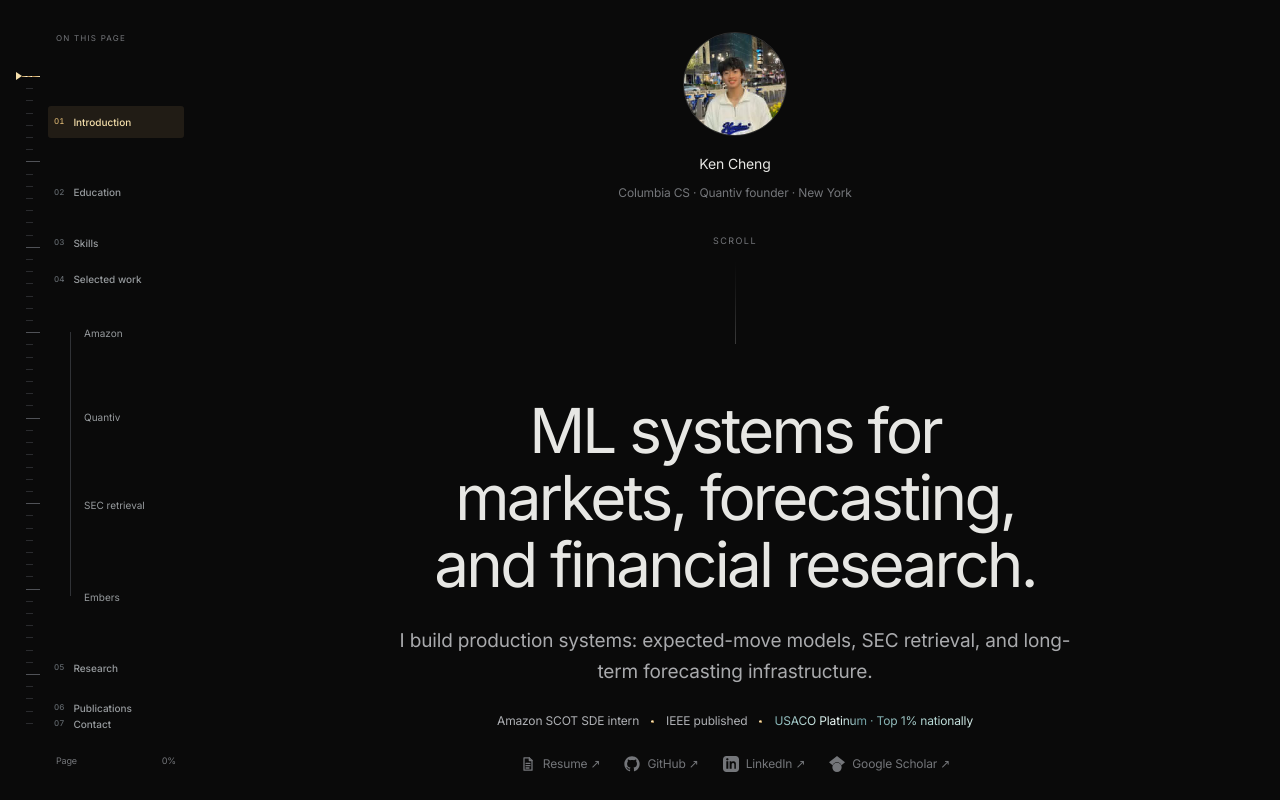
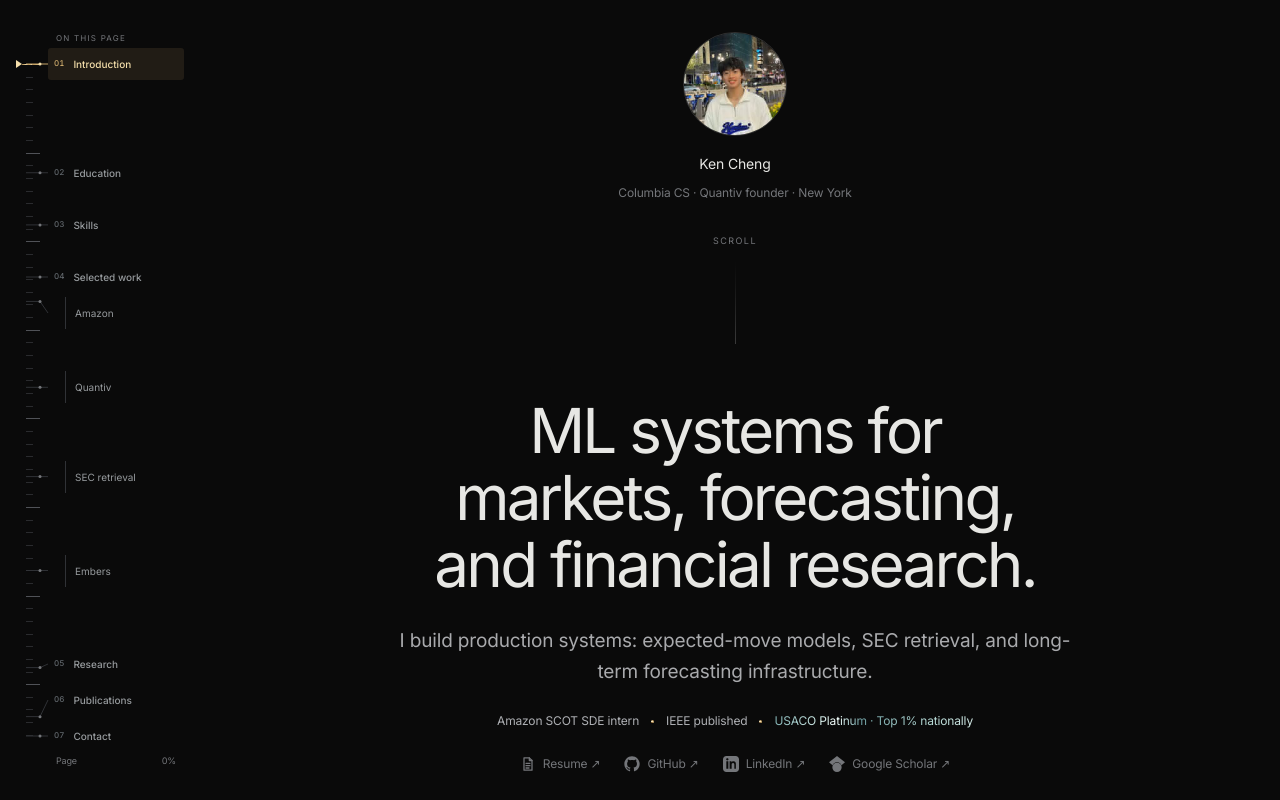
Before and after one commit to kenchengkc/personal-website, a Next.js app: page / in a window 1280 px wide. Shown: the top 800 px of the page. Built offline with nearby package versions, Linux system fonts and the light colour scheme.

Commit message:
Align sidebar with scroll position and update resume

```diff
--- a/app/globals.css
+++ b/app/globals.css
@@ -108,21 +108,18 @@ textarea {
   outline-offset: 4px;
 }
 
-/* Page progress and section navigation share one coordinate scale. */
+/* Page progress and section destinations use the same measured coordinate scale. */
 .scroll-ruler {
   --scroll-progress: 0;
-  --ruler-scale-inset: 44px;
   position: fixed;
   inset: 32px auto 32px 18px;
   z-index: 60;
   width: 166px;
 }
 
-.scroll-ruler[hidden] { display: none; }
-
 .ruler-track {
   position: absolute;
-  inset: var(--ruler-scale-inset) auto var(--ruler-scale-inset) 0;
+  inset: 32px auto 32px 0;
   width: 22px;
   display: flex;
   flex-direction: column;
@@ -157,16 +154,28 @@ textarea {
 
 .ruler-marker i { width: 18px; height: 1px; background: var(--gold-metal); }
 
+.ruler-connectors {
+  position: absolute;
+  inset: 32px auto 32px 0;
+  width: 30px;
+  height: calc(100% - 64px);
+  overflow: visible;
+  pointer-events: none;
+}
+
+.ruler-connectors path { fill: none; stroke: var(--line-strong); stroke-width: 1; }
+.ruler-stop { fill: var(--ink-3); }
+.ruler-connectors .is-active path { stroke: var(--gold); }
+.ruler-connectors .is-active .ruler-stop { fill: var(--gold-bright); }
+
 .ruler-contents {
   position: absolute;
   inset: 0 0 0 30px;
+  display: flex;
+  flex-direction: column;
 }
 
 .ruler-heading {
-  position: absolute;
-  top: 0;
-  right: 0;
-  left: 0;
   padding: 0 8px;
   color: var(--ink-3);
   font-size: 8px;
@@ -174,26 +183,15 @@ textarea {
   text-transform: uppercase;
 }
 
-.ruler-scale {
-  position: absolute;
-  inset: var(--ruler-scale-inset) 0;
-}
-
 .ruler-milestones {
   position: absolute;
-  inset: 0;
+  inset: 32px 0;
   margin: 0;
   padding: 0;
   list-style: none;
 }
 
-.ruler-section {
-  position: absolute;
-  top: calc(var(--milestone-progress) * 100%);
-  left: 0;
-  width: 100%;
-  transform: translateY(-50%);
-}
+.ruler-section { position: absolute; width: 100%; transform: translateY(-50%); }
 
 .ruler-milestone {
   display: flex;
@@ -222,46 +220,26 @@ textarea {
 .ruler-milestone:focus-visible { outline-offset: -1px; }
 
 .ruler-subsection {
-  width: calc(100% - 26px);
-  min-height: 30px;
-  margin-left: 26px;
-  padding-left: 10px;
-  font-size: 10px;
+  margin-left: 17px;
+  width: calc(100% - 17px);
+  padding-left: 9px;
+  border-left: 1px solid var(--line-strong);
+  border-radius: 0 3px 3px 0;
   font-weight: 400;
 }
 
-.ruler-subsection-rail {
-  position: absolute;
-  top: calc(var(--subsection-start) * 100%);
-  left: 22px;
-  width: 1px;
-  height: calc(var(--subsection-span) * 100%);
-  background: var(--line-strong);
-  transform: translateY(-1px);
-  pointer-events: none;
+@media (max-height: 520px) {
+  .ruler-milestone { min-height: 24px; padding-block: 4px; font-size: 9px; }
 }
 
 .ruler-progress-label {
-  position: absolute;
-  right: 0;
-  bottom: 0;
-  left: 0;
   display: flex;
   justify-content: space-between;
+  margin-top: auto;
   padding: 0 8px;
   color: var(--ink-3);
   font-size: 9px;
   font-variant-numeric: tabular-nums;
-}
-
-@media (max-height: 720px) and (min-width: 981px) {
-  .scroll-ruler { --ruler-scale-inset: 38px; }
-  .ruler-milestone {
-    min-height: 26px;
-    padding-block: 4px;
-    font-size: 9px;
-  }
-  .ruler-subsection { min-height: 24px; }
 }
 
 /* Homepage */
--- a/components/motion/ScrollExperience.tsx
+++ b/components/motion/ScrollExperience.tsx
@@ -1,9 +1,9 @@
 "use client";
 
-import { useEffect, useRef, useState, type CSSProperties } from "react";
+import { useEffect, useRef, useState } from "react";
 import { usePathname } from "next/navigation";
 
-type Milestone = { label: string; title: string; parent: string | null; progress: number };
+type Milestone = { label: string; title: string; parent: string | null; number: number; position: number; labelY: number };
 const TITLES: Record<string, string> = {
   INTRO: "Introduction", COLUMBIA: "Education", SKILLS: "Skills",
   WORK: "Selected work", AMAZON: "Amazon", QUANTIV: "Quantiv",
@@ -15,6 +15,8 @@ const TICKS = Array.from({ length: 54 }, (_, i) => i);
 export function ScrollExperience() {
   const pathname = usePathname();
   const navRef = useRef<HTMLElement>(null);
+  const trackRef = useRef<HTMLDivElement>(null);
+  const [trackHeight, setTrackHeight] = useState(0);
   const percentRef = useRef<HTMLSpanElement>(null);
   const sectionsRef = useRef<HTMLElement[]>([]);
   const [activeLabel, setActiveLabel] = useState("INTRO");
@@ -41,33 +43,31 @@ export function ScrollExperience() {
 
     function measure() {
       const sections = Array.from(document.querySelectorAll<HTMLElement>("[data-scroll-section]"));
+      sectionsRef.current = sections;
       const scroller = document.scrollingElement ?? root;
-      sectionsRef.current = sections;
       positions = sections.map(section => section.getBoundingClientRect().top + scroller.scrollTop);
       scrollable = Math.max(0, scroller.scrollHeight - scroller.clientHeight);
-
-      // Place every label on the same coordinate scale as the progress marker.
-      // A label sits at the midpoint of the scroll range during which its section
-      // is active, so long sections receive proportionally more room on the rail.
-      const anchorOffset = Math.min(180, scroller.clientHeight * 0.22);
-      const starts = positions.map(position =>
-        scrollable > 0
-          ? Math.max(0, Math.min(1, (position - anchorOffset) / scrollable))
-          : 0,
-      );
-
-      setMilestones(sections.map((section, index) => {
+      const height = trackRef.current?.getBoundingClientRect().height ?? 0;
+      setTrackHeight(height);
+      const stops = positions.map(position => scrollable ? Math.max(0, Math.min(1, position / scrollable)) : 0);
+      // Keep the true stops fixed. Only displace labels when nearby headings
+      // would overlap; connectors preserve their exact locations on the scale.
+      const gap = window.innerHeight <= 520 ? 28 : 36;
+      const labelPositions = stops.map(position => position * height);
+      for (let i = 1; i < labelPositions.length; i++) {
+        labelPositions[i] = Math.max(labelPositions[i], labelPositions[i - 1] + gap);
+      }
+      for (let i = labelPositions.length - 1; i >= 0; i--) {
+        labelPositions[i] = Math.min(labelPositions[i], i === labelPositions.length - 1 ? height : labelPositions[i + 1] - gap);
+      }
+      let number = 0;
+      const nextMilestones = sections.map((section, index) => {
         const label = section.dataset.scrollLabel ?? "SECTION";
-        const start = starts[index] ?? 0;
-        const end = starts[index + 1] ?? 1;
-        return {
-          label,
-          title: TITLES[label] ?? label,
-          parent: section.parentElement?.closest<HTMLElement>("[data-scroll-section]")?.dataset.scrollLabel ?? null,
-          progress: Math.max(0, Math.min(1, start + (end - start) * 0.5)),
-        };
-      }));
-
+        const parent = section.parentElement?.closest<HTMLElement>("[data-scroll-section]")?.dataset.scrollLabel ?? null;
+        if (!parent) number++;
+        return { label, title: TITLES[label] ?? label, parent, number, position: stops[index], labelY: labelPositions[index] };
+      });
+      setMilestones(previous => JSON.stringify(previous) === JSON.stringify(nextMilestones) ? previous : nextMilestones);
       document.querySelectorAll("[data-reveal]").forEach(element => {
         if (observed.has(element)) return;
         observed.add(element);
@@ -84,7 +84,7 @@ export function ScrollExperience() {
       navRef.current?.style.setProperty("--scroll-progress", String(progress));
       if (percentRef.current) percentRef.current.textContent = `${Math.round(progress * 100)}%`;
       // The last heading crossed wins, so a child project supersedes Work.
-      const anchor = scroller.scrollTop + Math.min(180, scroller.clientHeight * 0.22);
+      const anchor = scroller.scrollTop + 1;
       let index = 0;
       for (let i = 0; i < positions.length; i++) {
         if (positions[i] <= anchor) index = i;
@@ -136,73 +136,40 @@ export function ScrollExperience() {
   }
 
   const activeParent = milestones.find(item => item.label === activeLabel)?.parent;
-  const topLevelMilestones = milestones.filter(item => !item.parent);
-  const subsectionRails = topLevelMilestones.flatMap(parent => {
-    const children = milestones.filter(item => item.parent === parent.label);
-    if (children.length < 2) return [];
-    return [{
-      label: parent.label,
-      start: children[0].progress,
-      span: children[children.length - 1].progress - children[0].progress,
-    }];
-  });
-
   return (
-    <nav ref={navRef} className="scroll-ruler" aria-label="Page sections" hidden={milestones.length === 0}>
-      <div className="ruler-track" aria-hidden="true">
+    <nav ref={navRef} className="scroll-ruler" aria-label="Page sections" style={{ visibility: milestones.length === 0 ? "hidden" : undefined }}>
+      <div ref={trackRef} className="ruler-track" aria-hidden="true">
         {TICKS.map(index => <span key={index} className={`ruler-tick${index % 7 === 0 ? " ruler-tick-long" : ""}`} />)}
         <div className="ruler-marker"><i /></div>
       </div>
-
+      <svg className="ruler-connectors" viewBox={`0 0 30 ${trackHeight || 1}`} preserveAspectRatio="none" aria-hidden="true">
+        {milestones.map(milestone => (
+          <g key={milestone.label} className={milestone.label === activeLabel ? "is-active" : undefined}>
+            <path d={`M 8 ${milestone.position * trackHeight} H 22 L 30 ${milestone.labelY}`} />
+            <circle className="ruler-stop" data-label={milestone.label} cx="22" cy={milestone.position * trackHeight} r="1.5" />
+          </g>
+        ))}
+      </svg>
       <div className="ruler-contents">
         <span className="ruler-heading">On this page</span>
-
-        <div className="ruler-scale">
-          {subsectionRails.map(group => (
-            <span
-              className="ruler-subsection-rail"
-              key={group.label}
-              aria-hidden="true"
-              style={{
-                "--subsection-start": group.start,
-                "--subsection-span": group.span,
-              } as CSSProperties}
-            />
-          ))}
-
         <ol className="ruler-milestones">
-            {milestones.map(milestone => {
-              const topLevelIndex = topLevelMilestones.findIndex(item => item.label === milestone.label);
-              const isSubsection = milestone.parent !== null;
-
-              return (
-                <li
-                  className={`ruler-section${isSubsection ? " is-subsection" : ""}`}
-                  key={milestone.label}
-                  style={{ "--milestone-progress": milestone.progress } as CSSProperties}
-                >
+          {milestones.map(milestone => (
+            <li className="ruler-section" key={milestone.label} style={{ top: milestone.labelY }}>
               <button
                 type="button"
-                    className={`ruler-milestone${isSubsection ? " ruler-subsection" : ""}${milestone.label === activeLabel ? " is-active" : ""}${milestone.label === activeParent ? " is-parent-active" : ""}`}
+                className={`ruler-milestone${milestone.parent ? " ruler-subsection" : ""}${milestone.label === activeLabel ? " is-active" : ""}${milestone.label === activeParent ? " is-parent-active" : ""}`}
                 aria-current={milestone.label === activeLabel ? "location" : undefined}
+                aria-label={milestone.parent ? `${TITLES[milestone.parent] ?? milestone.parent}: ${milestone.title}` : undefined}
                 onClick={() => goToSection(milestone.label)}
               >
-                    {!isSubsection ? (
-                      <span className="ruler-number" aria-hidden="true">
-                        {String(topLevelIndex + 1).padStart(2, "0")}
-                      </span>
-                    ) : null}
+                {!milestone.parent && <span className="ruler-number" aria-hidden="true">{String(milestone.number).padStart(2, "0")}</span>}
                 {milestone.title}
               </button>
             </li>
-              );
-            })}
+          ))}
         </ol>
-        </div>
-
         <div className="ruler-progress-label"><span>Page</span><span ref={percentRef}>0%</span></div>
       </div>
     </nav>
   );
-
 }
```
Also changed, not shown: 2 other files (tests, documents, lock files or other folders). Lines whose indentation alone changed are shown as unchanged.
